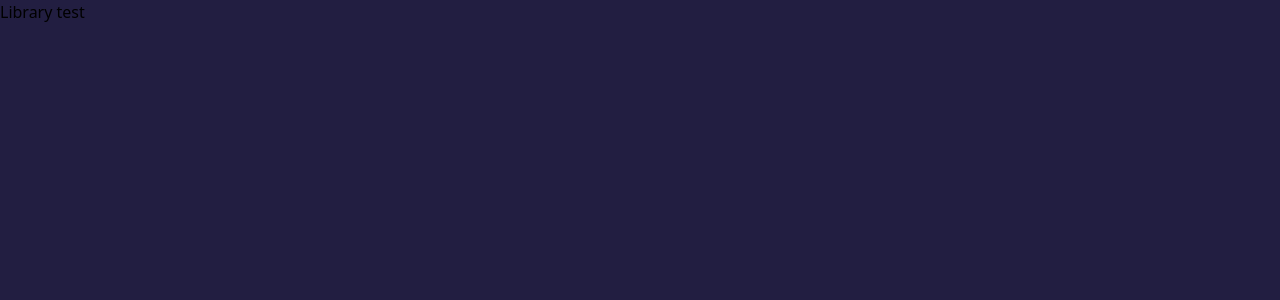
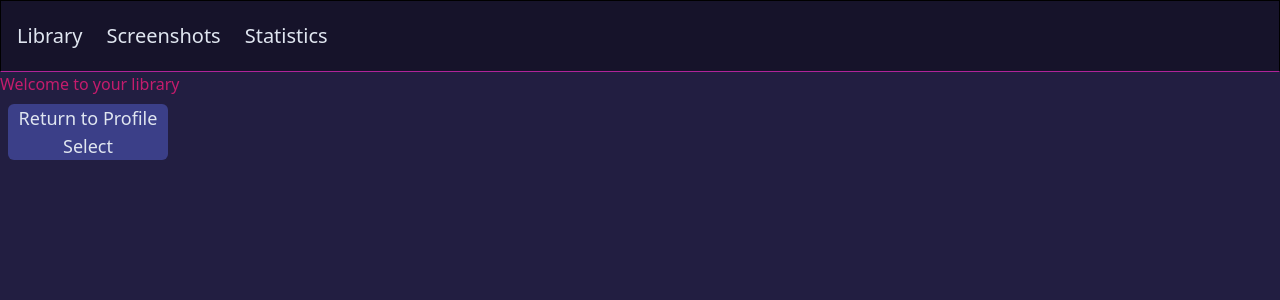
Before and after one commit to Cosmo517/Callisto, a React (Vite) app: page /library in a window 1280 px wide. Shown: the top 300 px of the page. Built offline with nearby package versions, Linux system fonts and the light colour scheme.

Commit message:
Added Navbar items, working on page switching

```diff
--- a/package.json
+++ b/package.json
@@ -14,6 +14,7 @@
     "@tauri-apps/api": "^2.8.0",
     "@tauri-apps/plugin-dialog": "^2.4.0",
     "@tauri-apps/plugin-opener": "^2",
+    "clsx": "^2.1.1",
     "react": "^19.1.0",
     "react-dom": "^19.1.0",
     "react-router-dom": "^7.9.1",
--- a/src/index.css
+++ b/src/index.css
@@ -2,6 +2,7 @@
 
 @theme {
     --color-background: #221e41; /* Idea is to use this for the background*/
+    --color-navbar-color: #16132a;
     --color-primary: #3b3f88; /*Cards, buttons, panels*/
     --color-secondary: #7089c1; /*Secondary text, outlines, hover*/
     --color-accent-1: #c51c6d; /*Play buttons, active states, important highlights*/
--- a/src/pages/common/Navbar.tsx
+++ b/src/pages/common/Navbar.tsx
@@ -1,7 +1,15 @@
 function Navbar() {
     return (
-        <div>
-            <div>Navbar</div>
+        <div className="w-full h-18 bg-navbar-color border border-b-accent-2 flex flex-row items-center text-xl gap-6">
+            <button className="text-off-white cursor-pointer ml-4 hover:underline underline-offset-8">
+                Library
+            </button>
+            <button className="text-off-white cursor-pointer">
+                Screenshots
+            </button>
+            <button className="text-off-white cursor-pointer">
+                Statistics
+            </button>
         </div>
     );
 }
--- a/src/pages/library/Library.tsx
+++ b/src/pages/library/Library.tsx
@@ -1,7 +1,28 @@
+import { useNavigate } from 'react-router-dom';
+import { useUser } from '../../common/UserContext';
+import Navbar from '../common/Navbar';
+
 function Library() {
+    const navigate = useNavigate();
+    const { user } = useUser();
+
+    const returnToProfileSelect = () => {
+        navigate('/profiles');
+    };
+
     return (
-        <div>
-            <div>Library test</div>
+        <div className="w-full h-full">
+            <Navbar />
+            <div className="text-accent-1">
+                Welcome {user.username} to your library
+            </div>
+            <button
+                id="returnToProfileSelect"
+                className="bg-primary w-40 text-lg rounded-md cursor-pointer m-2 text-off-white hover:bg-accent-2"
+                onClick={returnToProfileSelect}
+            >
+                Return to Profile Select
+            </button>
         </div>
     );
 }
--- a/src/pages/login/ProfileSelect.tsx
+++ b/src/pages/login/ProfileSelect.tsx
@@ -1,8 +1,10 @@
 import { useEffect, useState } from 'react';
 import { useNavigate } from 'react-router-dom';
+import { useUser } from '../../common/UserContext';
 
 function ProfileSelect() {
     const navigate = useNavigate();
+    const { setUser } = useUser();
 
     const [userProfiles, setUserProfiles] = useState([
         'Cosmo',
@@ -15,12 +17,19 @@ function ProfileSelect() {
         // use this to call the rust backend to grab the user profiles
     }, []);
 
-    const profileSelected = () => {
-        // use this when a profile is selected
+    const profileSelected = (profile: string, index: number) => {
+        // Using hardcoded values for now
+        setUser({
+            id: index.toString(),
+            username: profile,
+            profile_picture: '',
+        });
+
+        navigate('/library');
     };
 
     const returnToOnboard = () => {
-        navigate("/")
+        navigate('/');
     };
 
     const createProfile = () => {
@@ -34,11 +43,11 @@ function ProfileSelect() {
                 Select a User Profile
             </div>
             <div className="grid grid-cols-1">
-                {userProfiles.map((profile, _) => (
+                {userProfiles.map((profile, index) => (
                     <button
                         id={profile}
                         className="bg-primary w-40 text-lg rounded-md cursor-pointer m-2 text-off-white hover:bg-accent-2"
-                        onClick={() => console.log('test')}
+                        onClick={() => profileSelected(profile, index)}
                     >
                         {profile}
                     </button>
@@ -52,7 +61,6 @@ function ProfileSelect() {
                 >
                     Create a profile
                 </button>
-
             </div>
             <div>
                 <button
```
Also changed, not shown: src/pages/onboard/OnboardSelect.tsx (+6 -8 lines), 2 other files (tests, documents, lock files or other folders).
